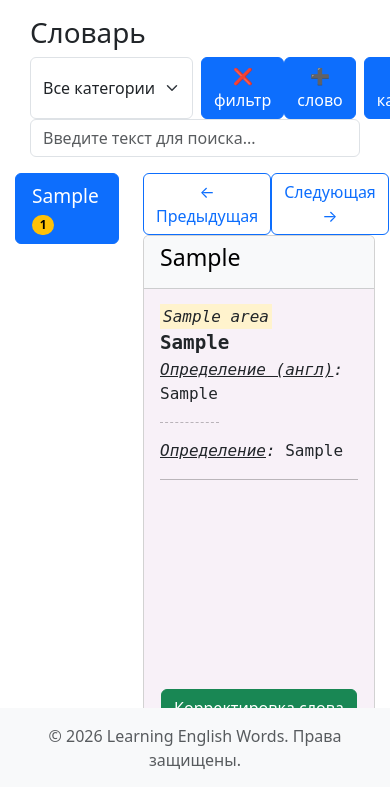
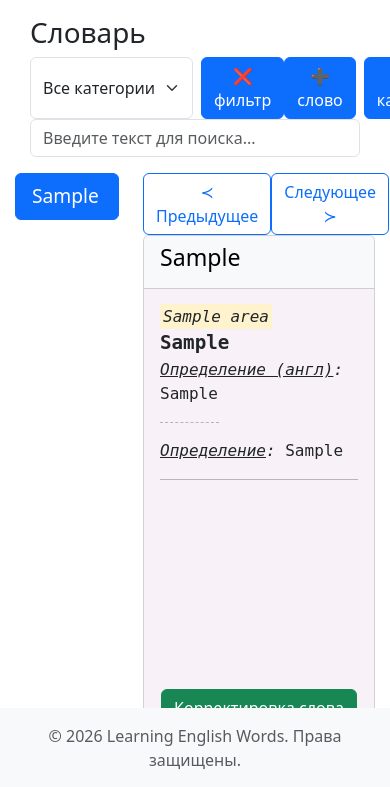
Before and after one commit to RozhkovAndrew/LEWs, a Flask app: page /words in a window 390 px wide; the page is wider, and only the part inside the window is pictured. Shown: the part 56-843 px from the top of that part. Run offline with Flask 3, Linux system fonts and the light colour scheme; tables that the repository leaves empty hold one stand-in row (values such as "Sample post"); some libraries are stand-ins or nearby versions.

Commit message:
адаптация под мобилки словарь

```diff
--- a/myapp/templates/words.html
+++ b/myapp/templates/words.html
@@ -37,15 +37,15 @@
                 {% for word in words %}
                     <a class="list-group-item list-group-item-action" data-id="{{ word.id }}" data-bs-toggle="list" href="#{{ word.e_word }}" role="tab"><big>{{ word.e_word }}</big>
                     {% for subject_id in word.subject_list_id %}
-                            <span class="badge text-bg-warning rounded-pill">{{ subject_id }}</span>
+                            <span class="badge text-bg-warning rounded-pill d-none d-md-inline">{{ subject_id }}</span>
                     {% endfor %} </a>
                 {% endfor %}
             </div>
         </div>
         <div class="col-8">
             <div class="d-flex justify-content-between mt-0">
-                <button id="prevTab" class="btn btn-outline-primary">← Предыдущая</button>
-                <button id="nextTab" class="btn btn-outline-primary">Следующая →</button>
+                <button id="prevTab" class="btn btn-outline-primary">≺ Предыдущее</button>
+                <button id="nextTab" class="btn btn-outline-primary">Следующее ≻</button>
             </div>
             <!-- Карточка выбранного в столбце слова -->
             <div class="tab-content" id="nav-tabContent">
```
